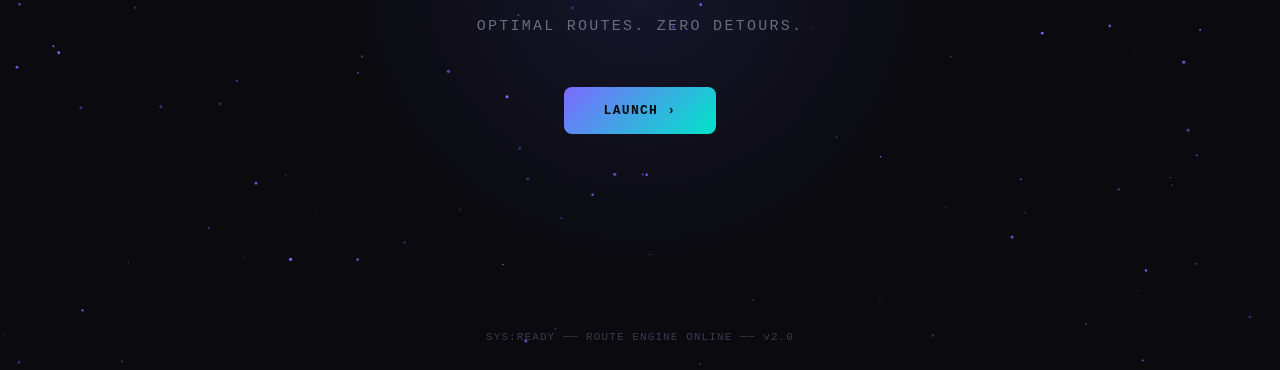
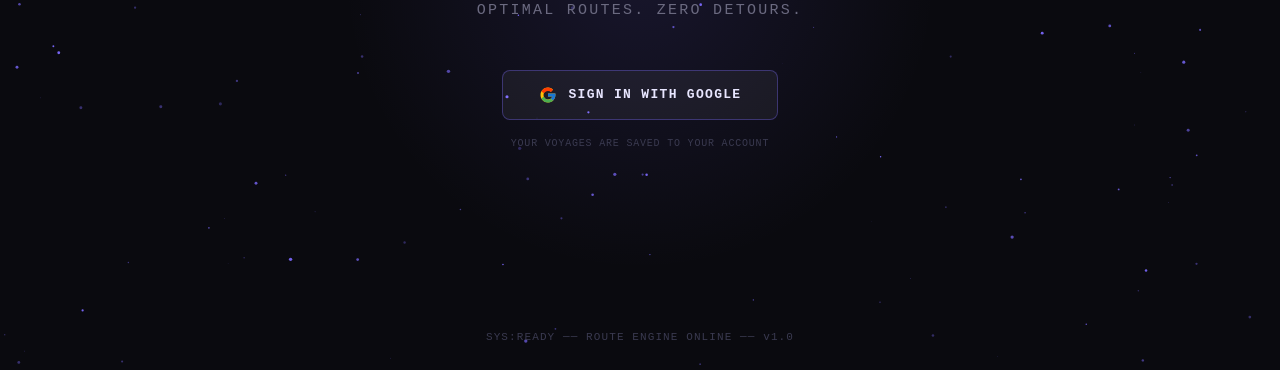
Before and after one commit to brimatt16219/Voyager, a React (Vite) app in the folder client/: page / in a window 1280 px wide. Shown: the part 427-797 px from the top of the page. Built offline with nearby package versions, Linux system fonts and the light colour scheme; no server answers.

Commit message:
refactor: consolidate login into home page, remove separate LoginPage

```diff
--- a/client/src/components/ProtectedRoute.tsx
+++ b/client/src/components/ProtectedRoute.tsx
@@ -17,7 +17,7 @@ export default function ProtectedRoute({ children }: { children: React.ReactNode
     );
   }
 
-  if (!user) return <Navigate to="/login" replace />;
+  if (!user) return <Navigate to="/" replace />;
 
   return <>{children}</>;
 }
--- a/client/src/main.tsx
+++ b/client/src/main.tsx
@@ -8,9 +8,8 @@ import ProtectedRoute from "./components/ProtectedRoute";
 import ErrorFallback from "./components/ErrorFallback";
 import "./index.css";
 
-const Home      = lazy(() => import("./pages/Home"));
-const AppPage   = lazy(() => import("./pages/AppPage"));
-const LoginPage = lazy(() => import("./pages/LoginPage"));
+const Home    = lazy(() => import("./pages/Home"));
+const AppPage = lazy(() => import("./pages/AppPage"));
 
 const queryClient = new QueryClient();
 
@@ -47,9 +46,8 @@ createRoot(document.getElementById("root")!).render(
       <AuthProvider>
         <QueryClientProvider client={queryClient}>
           <Routes>
-            <Route path="/"      element={<PageWrapper><Home /></PageWrapper>} />
-            <Route path="/login" element={<PageWrapper><LoginPage /></PageWrapper>} />
-            <Route path="/app"   element={
+            <Route path="/"    element={<PageWrapper><Home /></PageWrapper>} />
+            <Route path="/app" element={
               <PageWrapper>
                 <ProtectedRoute>
                   <AppPage />
--- a/client/src/pages/Home.tsx
+++ b/client/src/pages/Home.tsx
@@ -1,9 +1,16 @@
+import { useEffect, useRef } from "react";
 import { useNavigate } from "react-router-dom";
-import { useEffect, useRef } from "react";
+import { useAuth } from "../context/AuthContext";
 
 export default function Home() {
+  const { user, loading, signInWithGoogle } = useAuth();
   const navigate = useNavigate();
   const canvasRef = useRef<HTMLCanvasElement>(null);
+
+  // Redirect if already signed in
+  useEffect(() => {
+    if (!loading && user) navigate("/app", { replace: true });
+  }, [user, loading, navigate]);
 
   // Animated star field
   useEffect(() => {
@@ -33,48 +40,32 @@ export default function Home() {
         ctx.fillStyle = `rgba(124, 106, 255, ${s.opacity})`;
         ctx.fill();
         s.y += s.speed;
-        if (s.y > canvas.height) {
-          s.y = 0;
-          s.x = Math.random() * canvas.width;
-        }
+        if (s.y > canvas.height) { s.y = 0; s.x = Math.random() * canvas.width; }
       });
       frame = requestAnimationFrame(draw);
     }
     draw();
 
-    const onResize = () => {
-      canvas.width  = window.innerWidth;
-      canvas.height = window.innerHeight;
-    };
+    const onResize = () => { canvas.width = window.innerWidth; canvas.height = window.innerHeight; };
     window.addEventListener("resize", onResize);
+    return () => { cancelAnimationFrame(frame); window.removeEventListener("resize", onResize); };
+  }, []);
 
-    return () => {
-      cancelAnimationFrame(frame);
-      window.removeEventListener("resize", onResize);
-    };
-  }, []);
+  async function handleSignIn() {
+    try { await signInWithGoogle(); } catch (err) { console.error("Sign in failed:", err); }
+  }
 
   return (
     <div style={{
-      position: "relative",
-      width: "100vw",
-      height: "100vh",
-      background: "#0a0a0f",
-      display: "flex",
-      flexDirection: "column",
-      alignItems: "center",
-      justifyContent: "center",
-      overflow: "hidden",
+      position: "relative", width: "100vw", height: "100vh",
+      background: "#0a0a0f", display: "flex", flexDirection: "column",
+      alignItems: "center", justifyContent: "center", overflow: "hidden",
     }}>
-      {/* Star field */}
       <canvas ref={canvasRef} style={{ position: "absolute", inset: 0, pointerEvents: "none" }} />
 
-      {/* Glow orb behind content */}
+      {/* Glow orb */}
       <div style={{
-        position: "absolute",
-        width: 600,
-        height: 600,
-        borderRadius: "50%",
+        position: "absolute", width: 600, height: 600, borderRadius: "50%",
         background: "radial-gradient(circle, rgba(124,106,255,0.12) 0%, transparent 70%)",
         pointerEvents: "none",
       }} />
@@ -86,15 +77,13 @@ export default function Home() {
         <svg width="80" height="80" viewBox="0 0 80 80" style={{ marginBottom: 24 }}>
           <circle cx="40" cy="40" r="36" fill="none" stroke="rgba(124,106,255,0.3)" strokeWidth="1.5" />
           <circle cx="40" cy="40" r="28" fill="none" stroke="rgba(124,106,255,0.15)" strokeWidth="1" />
-          {/* N S E W ticks */}
-          {[0,90,180,270].map(deg => {
+          {[0, 90, 180, 270].map(deg => {
             const rad = (deg - 90) * Math.PI / 180;
             return <line key={deg}
               x1={40 + 28 * Math.cos(rad)} y1={40 + 28 * Math.sin(rad)}
               x2={40 + 36 * Math.cos(rad)} y2={40 + 36 * Math.sin(rad)}
               stroke="rgba(124,106,255,0.6)" strokeWidth="2" strokeLinecap="round" />;
           })}
-          {/* Needle */}
           <polygon points="40,14 43.5,40 40,46 36.5,40" fill="#7c6aff" opacity="0.9" />
           <polygon points="40,66 43.5,40 40,46 36.5,40" fill="#00e5c8" opacity="0.7" />
           <circle cx="40" cy="40" r="3" fill="#e8e6ff" />
@@ -103,60 +92,73 @@ export default function Home() {
         <h1 style={{
           fontFamily: "'Space Mono', monospace",
           fontSize: "clamp(48px, 8vw, 80px)",
-          fontWeight: 700,
-          letterSpacing: "-2px",
+          fontWeight: 700, letterSpacing: "-2px",
           background: "linear-gradient(135deg, #e8e6ff 0%, #7c6aff 50%, #00e5c8 100%)",
-          WebkitBackgroundClip: "text",
-          WebkitTextFillColor: "transparent",
-          marginBottom: 12,
-          lineHeight: 1.1,
+          WebkitBackgroundClip: "text", WebkitTextFillColor: "transparent",
+          marginBottom: 12, lineHeight: 1.1,
         }}>
           VOYAGER
         </h1>
 
         <p style={{
-          color: "#6b6a80",
-          fontSize: 15,
-          letterSpacing: "0.15em",
-          textTransform: "uppercase",
-          marginBottom: 48,
+          color: "#6b6a80", fontSize: 15, letterSpacing: "0.15em",
+          textTransform: "uppercase", marginBottom: 48,
           fontFamily: "'Space Mono', monospace",
         }}>
           Optimal routes. Zero detours.
         </p>
 
+        {/* Google sign-in button */}
         <button
-          onClick={() => navigate("/app")}
+          onClick={handleSignIn}
+          disabled={loading}
           style={{
-            padding: "14px 40px",
-            background: "linear-gradient(135deg, #7c6aff, #00e5c8)",
-            border: "none",
-            borderRadius: 8,
-            color: "#0a0a0f",
+            display: "inline-flex", alignItems: "center", justifyContent: "center",
+            gap: 12, padding: "14px 36px",
+            background: "rgba(255,255,255,0.05)",
+            border: "1px solid rgba(124,106,255,0.35)",
+            borderRadius: 8, color: "#e8e6ff",
             fontFamily: "'Space Mono', monospace",
-            fontSize: 13,
-            fontWeight: 700,
-            letterSpacing: "0.1em",
-            cursor: "pointer",
-            transition: "opacity 0.2s, transform 0.2s",
+            fontSize: 13, fontWeight: 700, letterSpacing: "0.1em",
+            cursor: loading ? "not-allowed" : "pointer",
+            transition: "all 0.2s",
+            opacity: loading ? 0.5 : 1,
           }}
-          onMouseEnter={e => { (e.target as HTMLButtonElement).style.opacity = "0.85"; (e.target as HTMLButtonElement).style.transform = "scale(1.03)"; }}
-          onMouseLeave={e => { (e.target as HTMLButtonElement).style.opacity = "1"; (e.target as HTMLButtonElement).style.transform = "scale(1)"; }}
+          onMouseEnter={e => {
+            if (!loading) {
+              e.currentTarget.style.background = "rgba(124,106,255,0.15)";
+              e.currentTarget.style.borderColor = "rgba(124,106,255,0.65)";
+            }
+          }}
+          onMouseLeave={e => {
+            e.currentTarget.style.background = "rgba(255,255,255,0.05)";
+            e.currentTarget.style.borderColor = "rgba(124,106,255,0.35)";
+          }}
         >
-          LAUNCH ›
+          <svg width="18" height="18" viewBox="0 0 48 48">
+            <path fill="#FFC107" d="M43.6 20H24v8h11.3C33.7 33.1 29.3 36 24 36c-6.6 0-12-5.4-12-12s5.4-12 12-12c3 0 5.8 1.1 7.9 3l5.7-5.7C34.1 6.5 29.3 4 24 4 12.9 4 4 12.9 4 24s8.9 20 20 20c11 0 19.7-8 19.7-20 0-1.3-.1-2.7-.1-4z"/>
+            <path fill="#FF3D00" d="M6.3 14.7l6.6 4.8C14.7 16 19 13 24 13c3 0 5.8 1.1 7.9 3l5.7-5.7C34.1 6.5 29.3 4 24 4c-7.7 0-14.3 4.4-17.7 10.7z"/>
+            <path fill="#4CAF50" d="M24 44c5.2 0 9.9-1.8 13.6-4.7l-6.3-5.2C29.5 35.7 26.9 36.5 24 36.5c-5.2 0-9.6-3.5-11.2-8.2l-6.5 5C9.7 39.5 16.3 44 24 44z"/>
+            <path fill="#1976D2" d="M43.6 20H24v8h11.3c-.8 2.2-2.3 4.1-4.2 5.4l6.3 5.2C41 35.1 44 30 44 24c0-1.3-.1-2.7-.4-4z"/>
+          </svg>
+          {loading ? "LOADING…" : "SIGN IN WITH GOOGLE"}
         </button>
+
+        <div style={{
+          marginTop: 16, fontFamily: "'Space Mono', monospace",
+          fontSize: 10, letterSpacing: "0.08em", color: "#3a3a50",
+        }}>
+          YOUR VOYAGES ARE SAVED TO YOUR ACCOUNT
+        </div>
       </div>
 
-      {/* Bottom coordinates decoration */}
+      {/* Bottom status bar */}
       <div style={{
-        position: "absolute",
-        bottom: 28,
+        position: "absolute", bottom: 28,
         fontFamily: "'Space Mono', monospace",
-        fontSize: 11,
-        color: "#3a3a50",
-        letterSpacing: "0.1em",
+        fontSize: 11, color: "#3a3a50", letterSpacing: "0.1em",
       }}>
-        SYS:READY ── ROUTE ENGINE ONLINE ── v2.0
+        SYS:READY ── ROUTE ENGINE ONLINE ── v1.0
       </div>
     </div>
   );
```
Also changed, not shown: client/src/pages/LoginPage.tsx (deleted, +0 -141 lines).
